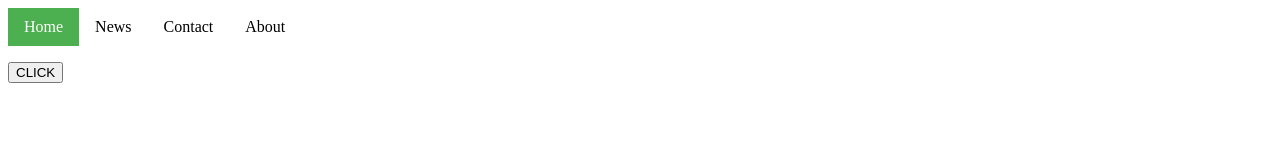
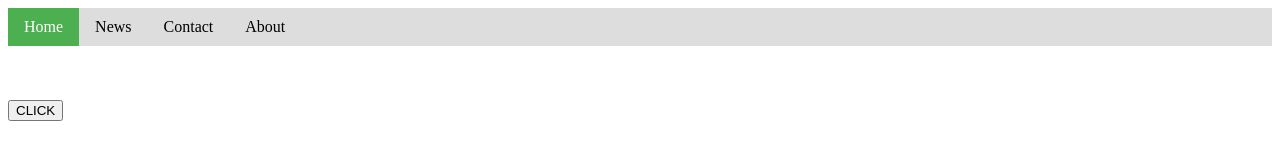
Before and after one commit to sophiayangx/review-class, a plain HTML site: page index.html in a window 1280 px wide. Drawn offline with nearby package versions, Linux system fonts and the light colour scheme.

Commit message:
Classadoo autocommit

```diff
--- a/style.css
+++ b/style.css
@@ -2,6 +2,7 @@ ul {
   list-style-type: none;
   margin: 0;
   padding: 0;
+  overflow: hidden;
   background-color: #dddddd;
 }
 
@@ -11,14 +12,10 @@ li a {
   padding: 10px 16px;
   text-decoration: none;
   text-align: center;
-
+  float: left;
 }
 
 .active {
   background-color: #4CAF50;
   color: white;
 }
-
-li {
-  float: left;
-}
```
Also changed, not shown: _console_doc.js (added).
